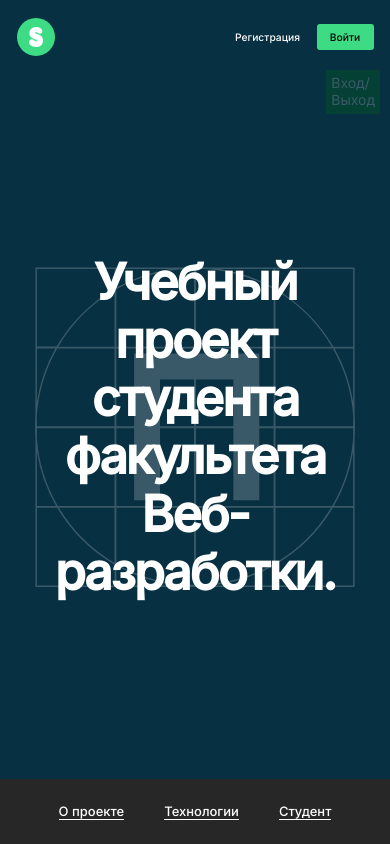
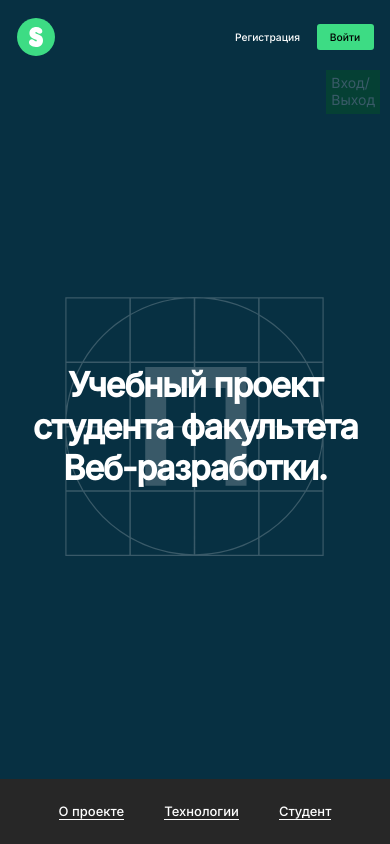
Before and after one commit to StMelik/movies-explorer-frontend, a React (Create React App) app: page / in a window 390 px wide. Shown: the top 844 px of the page. Built offline with nearby package versions, Linux system fonts and the light colour scheme.

Commit message:
feat: адаптив блока промо

```diff
--- a/src/components/Promo/Promo.css
+++ b/src/components/Promo/Promo.css
@@ -10,6 +10,10 @@
     background-size: 320px 320px;
 }
 
+.promo__container {
+    padding: 0 10px;
+}
+
 .promo__title {
     text-align: center;
     max-width: 730px;
@@ -17,3 +21,15 @@
     line-height: 58px;
     letter-spacing: calc(1em * -0.04);
 }
+
+@media screen and (max-width: 768px) {
+    .promo {
+        background-size: calc(248px + (320 - 248) * ((100vw - 320px) / (768 - 320)))
+            calc(248px + (320 - 248) * ((100vw - 320px) / (768 - 320)));
+    }
+
+    .promo__title {
+        font-size: calc(31px + (50 - 31) * ((100vw - 320px) / (768 - 320)));
+        line-height: calc(39px + (58 - 39) * ((100vw - 320px) / (768 - 320)));
+    }
+}
--- a/src/components/Promo/Promo.jsx
+++ b/src/components/Promo/Promo.jsx
@@ -3,7 +3,7 @@ import './Promo.css';
 function Promo() {
   return (
     <section className="promo">
-      <div className="container">
+      <div className="container promo__container">
         <h1 className="promo__title">Учебный проект студента факультета Веб-разработки.</h1>
       </div>
     </section>
```
